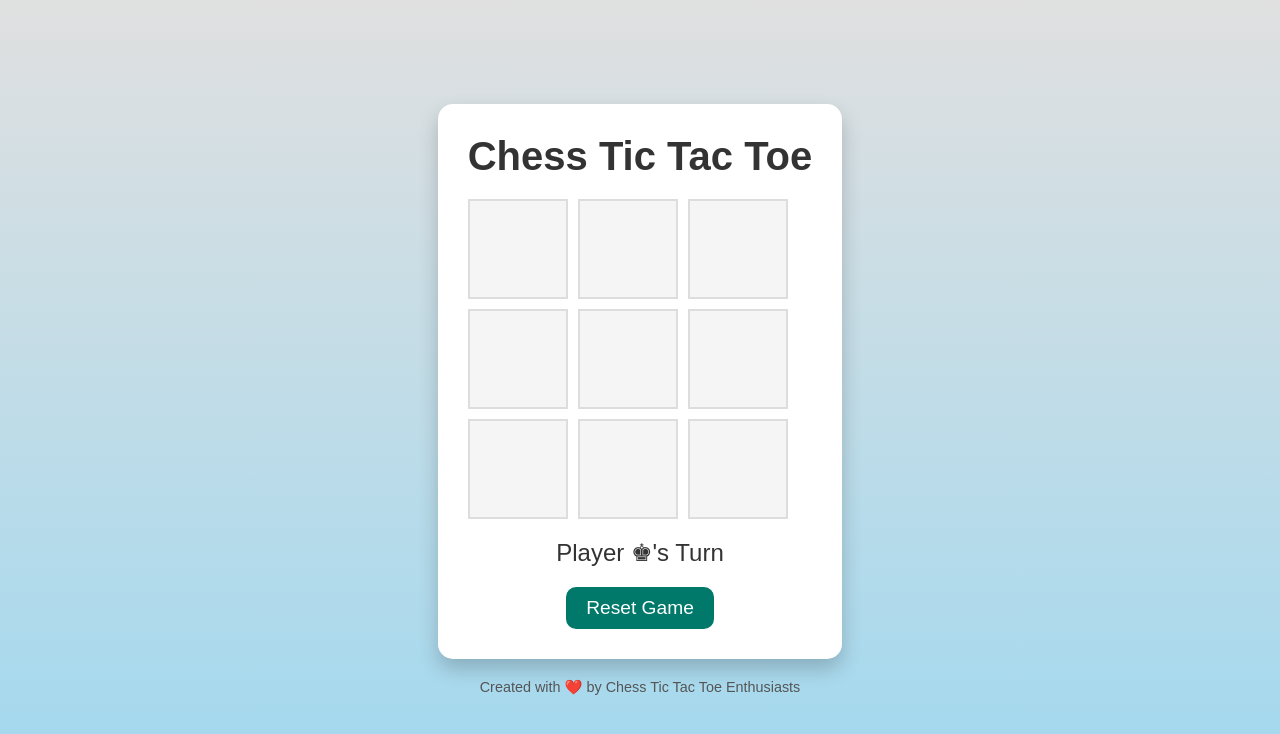
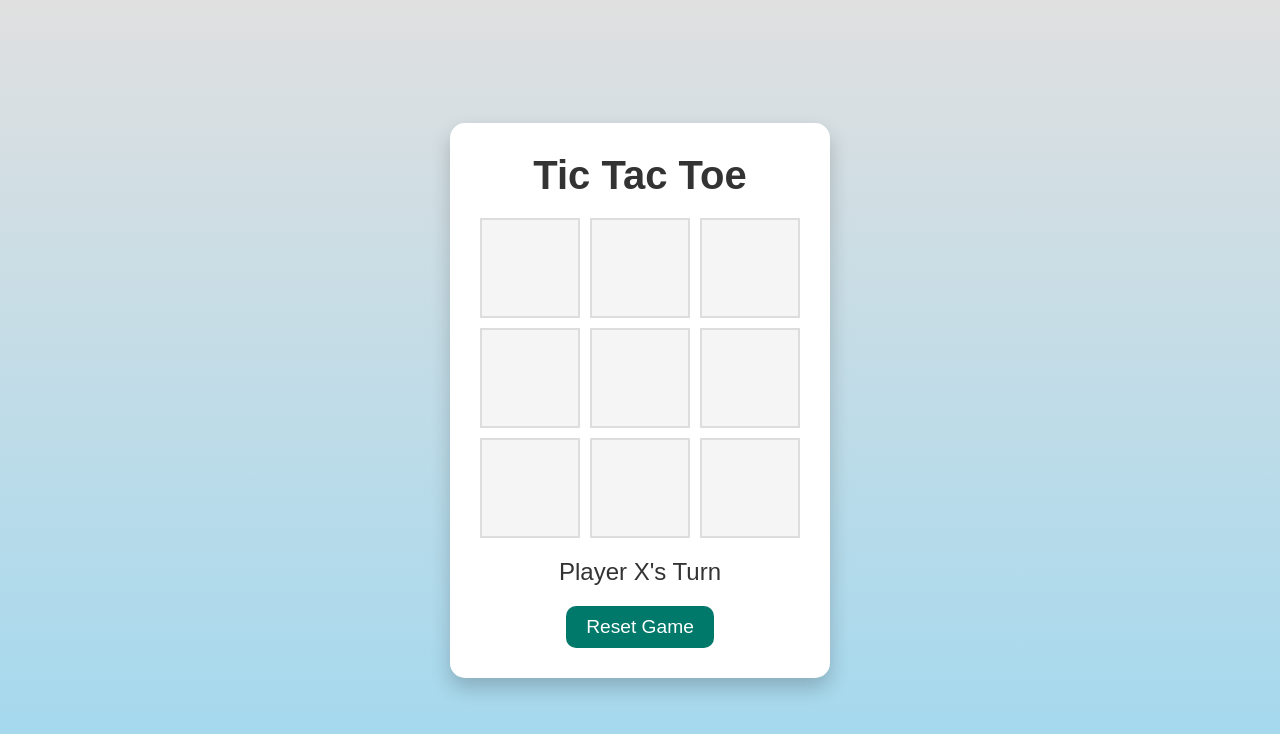
Before and after one commit to Harshitha2866/Tic-tac-toe, a plain HTML site: page index.html in a window 1280 px wide. Drawn offline with Linux system fonts and the light colour scheme.

Commit message:
Update index.html

```diff
--- a/index.html
+++ b/index.html
@@ -3,12 +3,12 @@
 <head>
     <meta charset="UTF-8">
     <meta name="viewport" content="width=device-width, initial-scale=1.0">
-    <title>Chess Tic Tac Toe</title>
+    <title>Tic Tac Toe</title>
     <link rel="stylesheet" href="styles.css">
 </head>
 <body>
     <div class="container">
-        <h1>Chess Tic Tac Toe</h1>
+        <h1>Tic Tac Toe</h1>
         <div class="game-board">
             <div class="cell" id="cell-0" onclick="makeMove(0)"></div>
             <div class="cell" id="cell-1" onclick="makeMove(1)"></div>
@@ -20,13 +20,9 @@
             <div class="cell" id="cell-7" onclick="makeMove(7)"></div>
             <div class="cell" id="cell-8" onclick="makeMove(8)"></div>
         </div>
-        <p id="status">Player ♚'s Turn</p>
+        <p id="status">Player X's Turn</p>
         <button id="resetButton" onclick="resetGame()">Reset Game</button>
     </div>
-
-    <footer>
-        <p>Created with ❤️ by Chess Tic Tac Toe Enthusiasts</p>
-    </footer>
 
     <script src="script.js"></script>
 </body>
```
